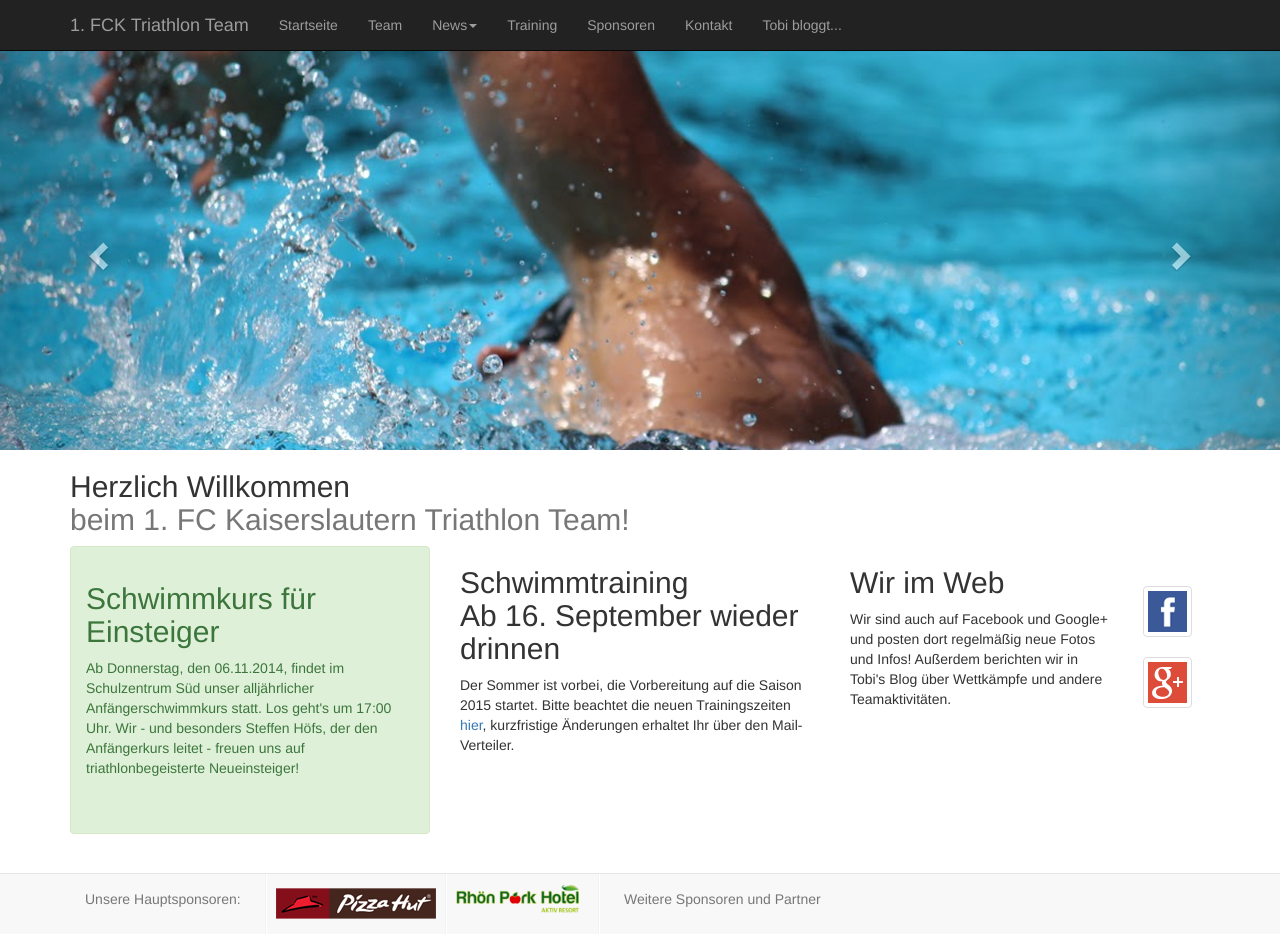
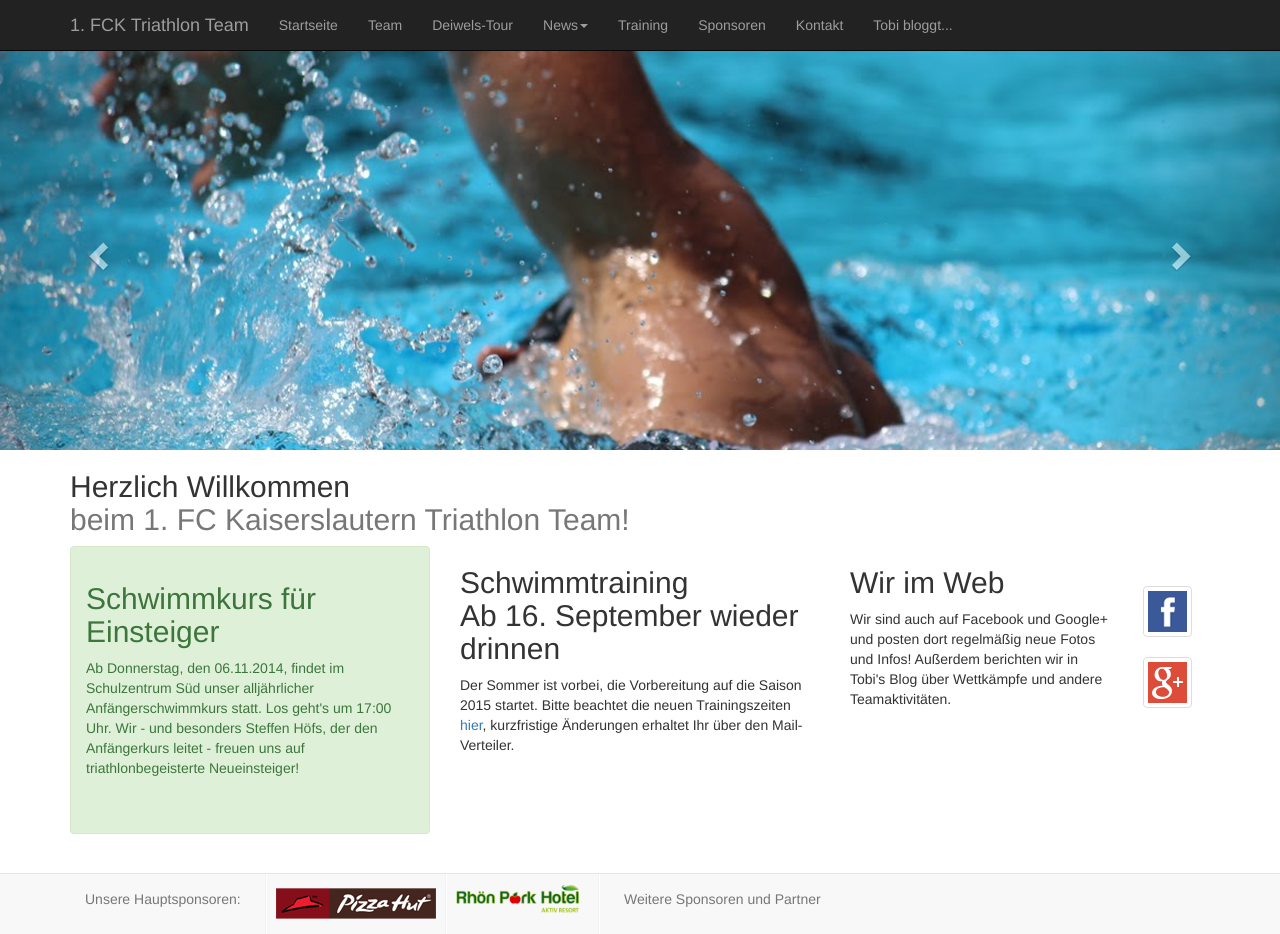
Before and after one commit to FCK-Triathlon-Team/fck-triathlon-team.github.io, a Jekyll site: the page built from index.html, in a window 1280 px wide and 934 px high. Built offline with Jekyll 4.4.1, drawn with Linux system fonts in a browser that asks for light colours; nearby versions of some CDN libraries; Markdown is read by kramdown in place of the engine named in the settings.

Commit message:
Deiwels-Tour Navigation

```diff
--- a/_layouts/default.html
+++ b/_layouts/default.html
@@ -53,6 +53,9 @@
 
                         <li {% if page.url == "/team.html" %}class="active"{% endif %}>
                             <a href="team.html">Team</a>
+                        </li>
+						<li {% if page.url == "/deiwelstour.html" %}class="active"{% endif %}>
+                            <a href="deiwelstour.html">Deiwels-Tour</a>
                         </li>
 
                         <li {% if page.url == "/termine.html" or page.url == "/ergebnisse.html"%}
```
